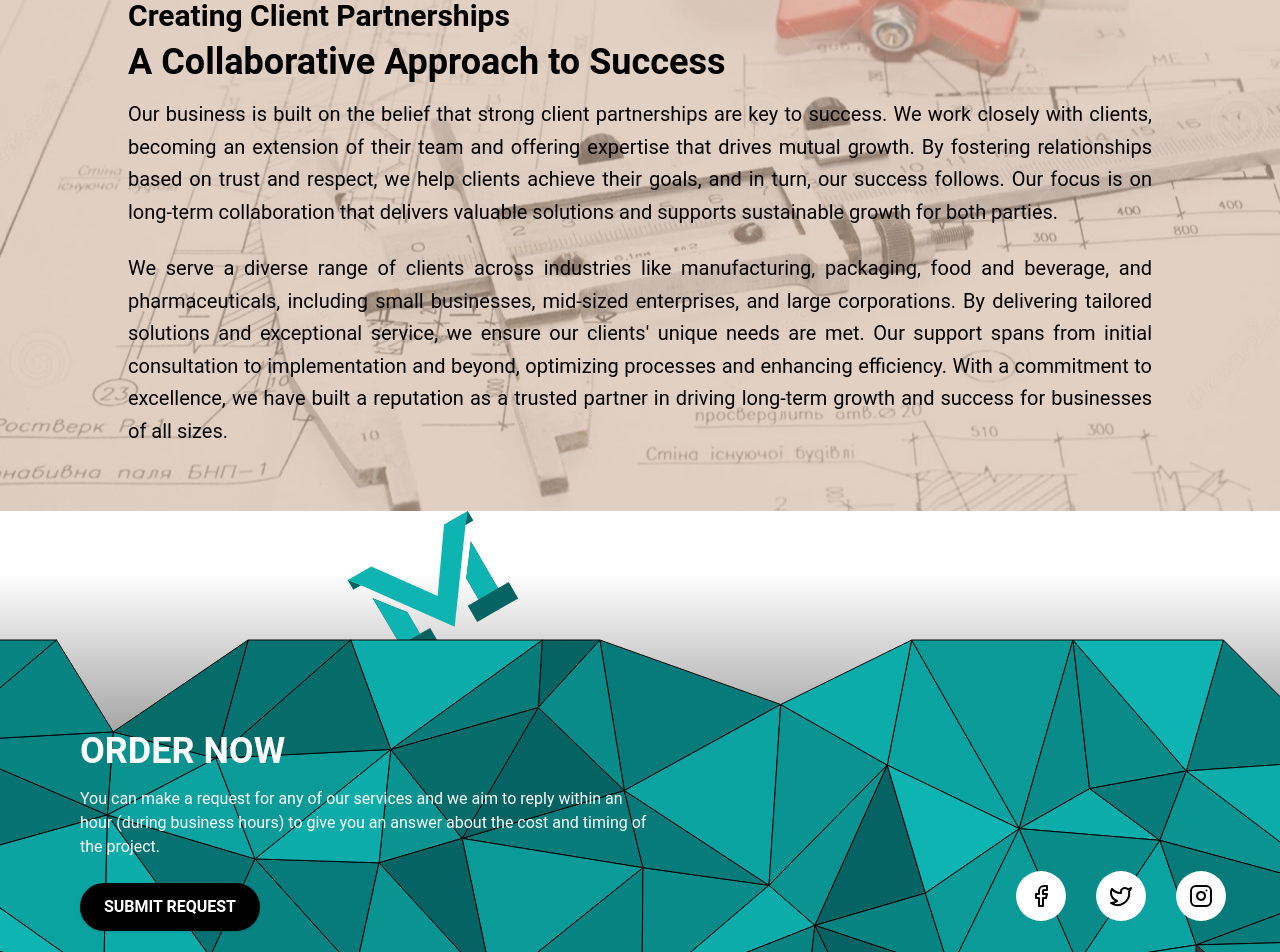
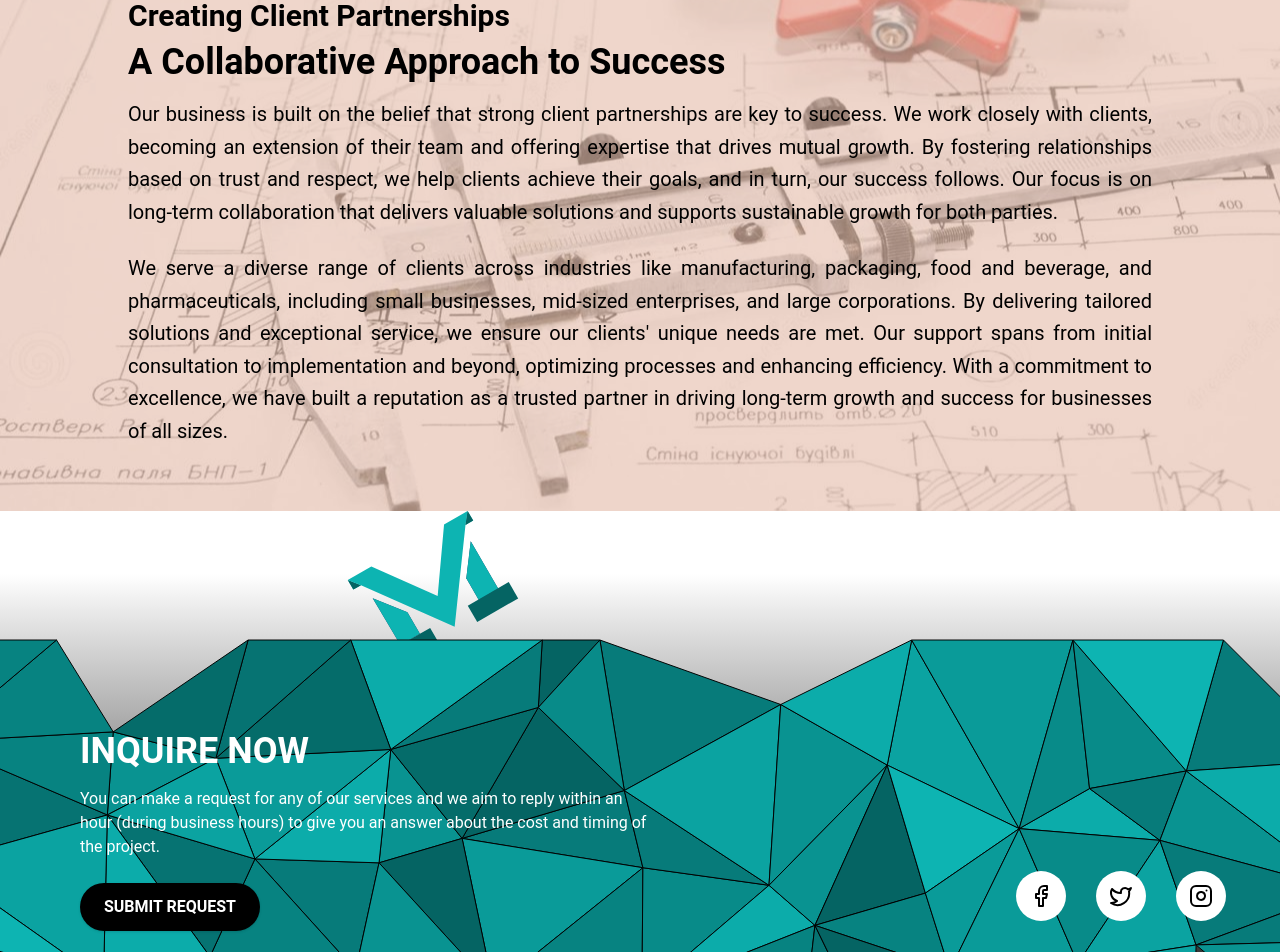
Before and after one commit to AstronautGuy/Mohann, a Next.js app: page /about in a window 1280 px wide. Shown: the part 1582-2534 px from the top of the page. Built offline with nearby package versions, Linux system fonts and the light colour scheme.

Commit message:
refactor CeoQuote component; add typewriter effect for quote completion and improve styling in ProductCard

```diff
--- a/app/about/page.js
+++ b/app/about/page.js
@@ -142,7 +142,7 @@
                 ></div>
 
                 {/* Rust Overlay */}
-                <div className="absolute inset-0 bg-[#8B4513] opacity-25"></div>
+                <div className="absolute inset-0 bg-[#be5c33] opacity-25"></div>
 
                 {/* Content */}
                 <div className="relative z-10 max-w-5xl mx-auto text-black">
--- a/components/Footer.js
+++ b/components/Footer.js
@@ -11,7 +11,7 @@
                 <div className="absolute inset-0" />
                 <div className="relative z-10 flex flex-col justify-center items-start h-full px-4 md:px-20">
                     <h2 className="text-3xl md:text-4xl font-bold text-white mb-4 mt-20">
-                        ORDER NOW
+                        INQUIRE NOW
                     </h2>
                     <p className="max-w-xl text-white mb-6 font-normal">
                         You can make a request for any of our services and we aim to reply
--- a/components/ProductCard.js
+++ b/components/ProductCard.js
@@ -35,7 +35,7 @@
                 <p className="text-gray-700 flex-grow font-light">{product.description}</p>
                 <div className="mt-4">
                     <span className="text-lg font-bold text-indigo-600">
-                        ${product.price}
+                        ₹{product.price}
                     </span>
                 </div>
             </motion.div>
```
Also changed, not shown: app/page.js (+5 -5 lines).
